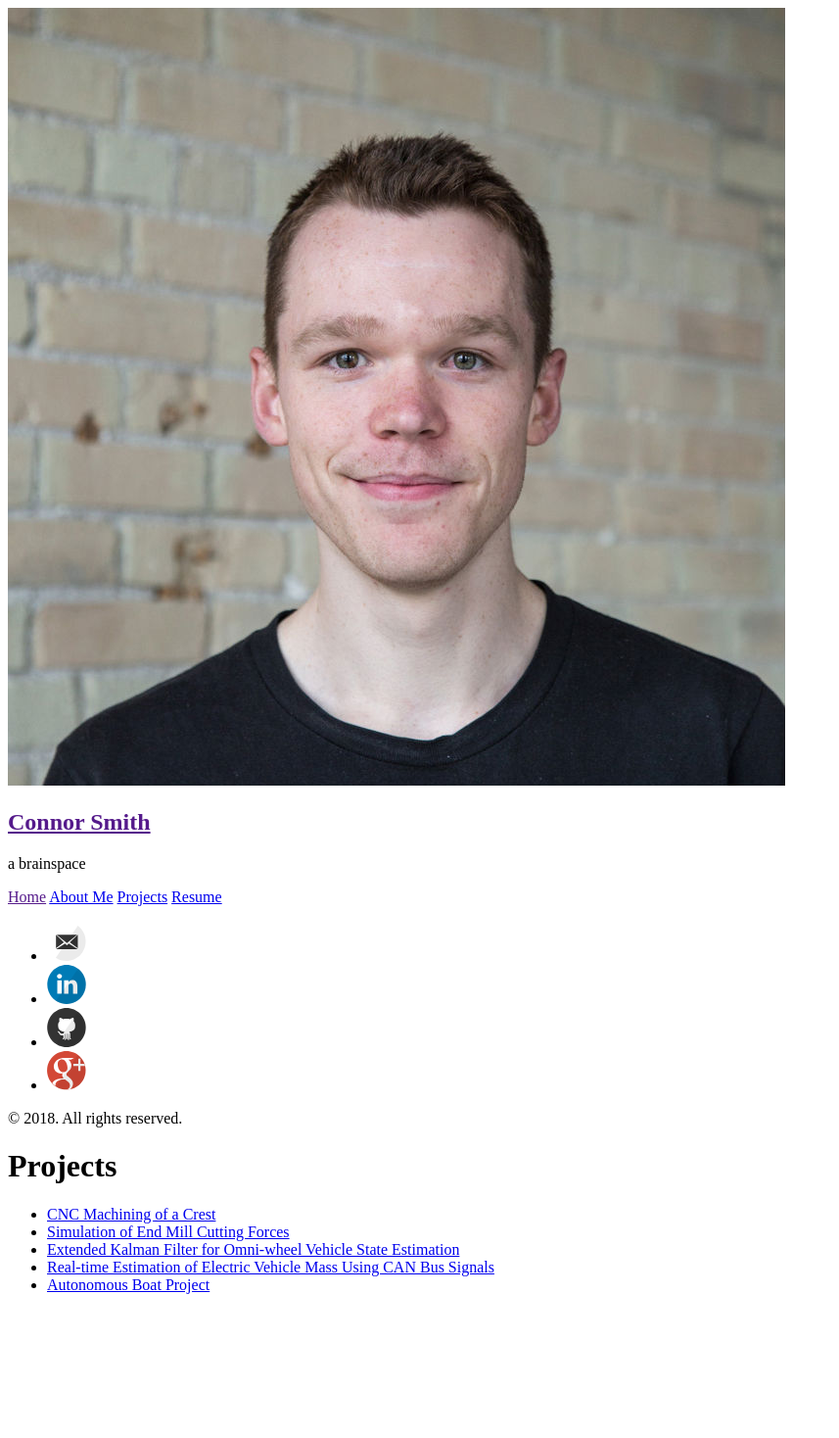
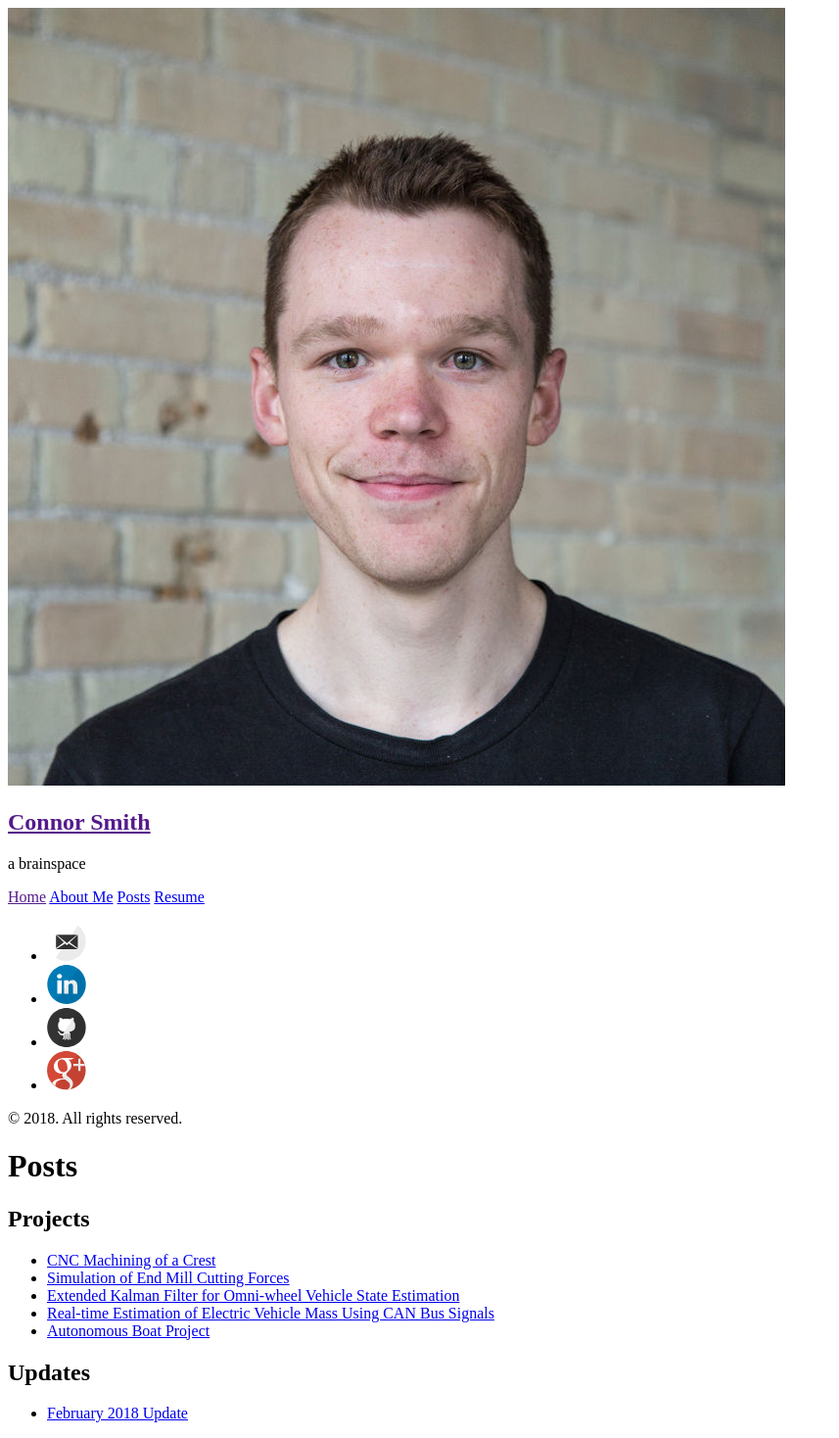
Before and after one commit to connorsmith/connorsmith.github.io, a Jekyll site: the page built from posts.md, in a window 1280 px wide. Shown: the whole page at 98% size, without its empty margins (0-857 px from the left). Built offline with Jekyll 4.4.1, drawn with Linux system fonts in a browser that asks for light colours; Markdown is read by kramdown in place of the engine named in the settings; before the commit the page ends 1337 px from its top, so only the background shows below that.

Commit message:
adds Posts page and includes link to February #1 Post

```diff
--- a/_includes/sidebar.html
+++ b/_includes/sidebar.html
@@ -23,7 +23,7 @@
         {% endif %}
       {% endfor %}
 
-      <a class="sidebar-nav-item" href="{{ site.baseurl }}public/connor-resume.pdf">Resume</a>
+      <a class="sidebar-nav-item" href="{{ site.baseurl }}public/connor-resume_20180207.pdf">Resume</a>
     </nav>
 
     <div class="social-links">
--- a/projects.md
+++ b/posts.md
@@ -1,10 +1,13 @@
 ---
 layout: page
-title: Projects
+title: Posts
 ---
-
+##Projects
 * [CNC Machining of a Crest]({{ site.url }}/2014/11/02/cnc_shield_project/)
 * [Simulation of End Mill Cutting Forces]({{ site.url }}/2015/01/10/cutting-forces/)
 * [Extended Kalman Filter for Omni-wheel Vehicle State Estimation]({{ site.url }}/2014/11/03/ekf-omniwheel/)
 * [Real-time Estimation of Electric Vehicle Mass Using CAN Bus Signals]({{ site.url }}/2015/01/11/vehicle-mass-estimation/)
 * [Autonomous Boat Project]({{ site.url }}/2015/01/13/autonomous-boat-project/)
+
+##Updates
+* [February 2018 Update]({{ site.url }}/2018/02/07/update/)
```
Also changed, not shown: _posts/2018-02-07-update.md (renamed from _posts/2018-02-07_update.md, +1 -1 lines), about.md (+1 -1 lines).
